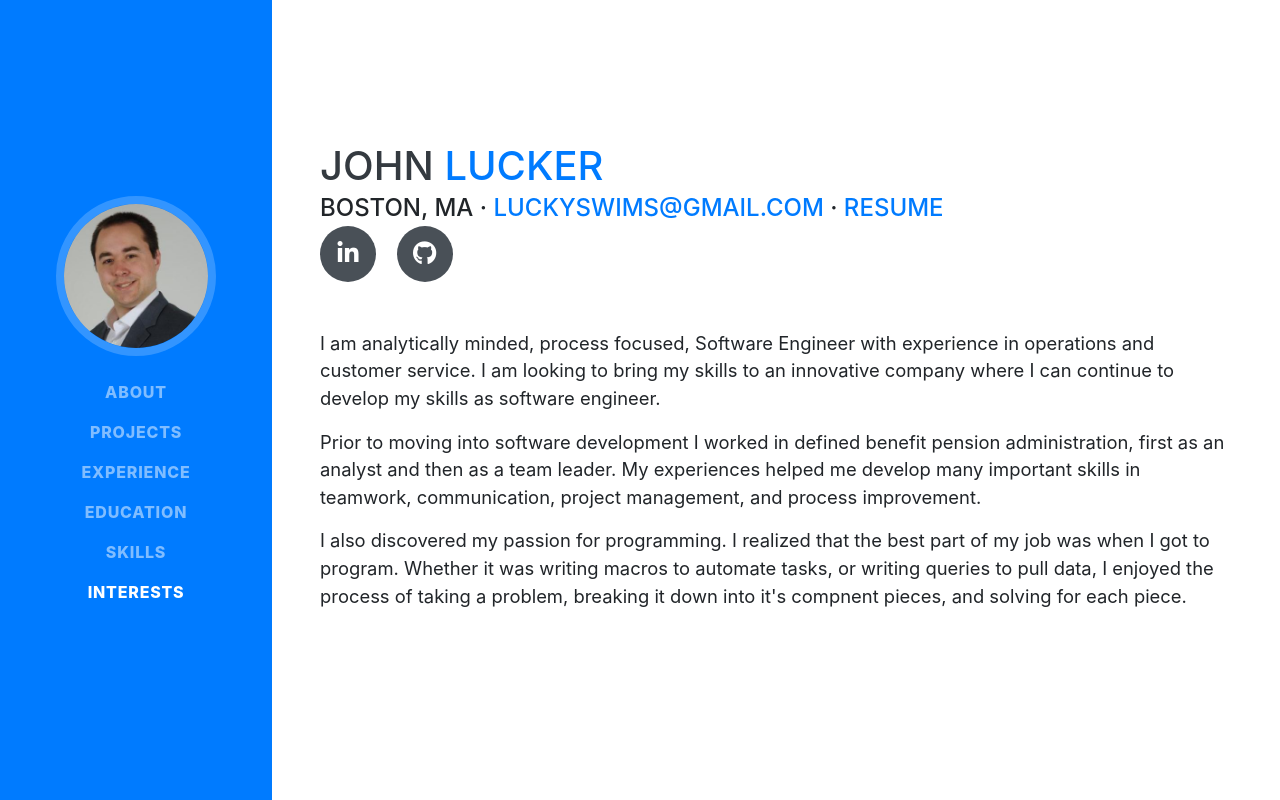
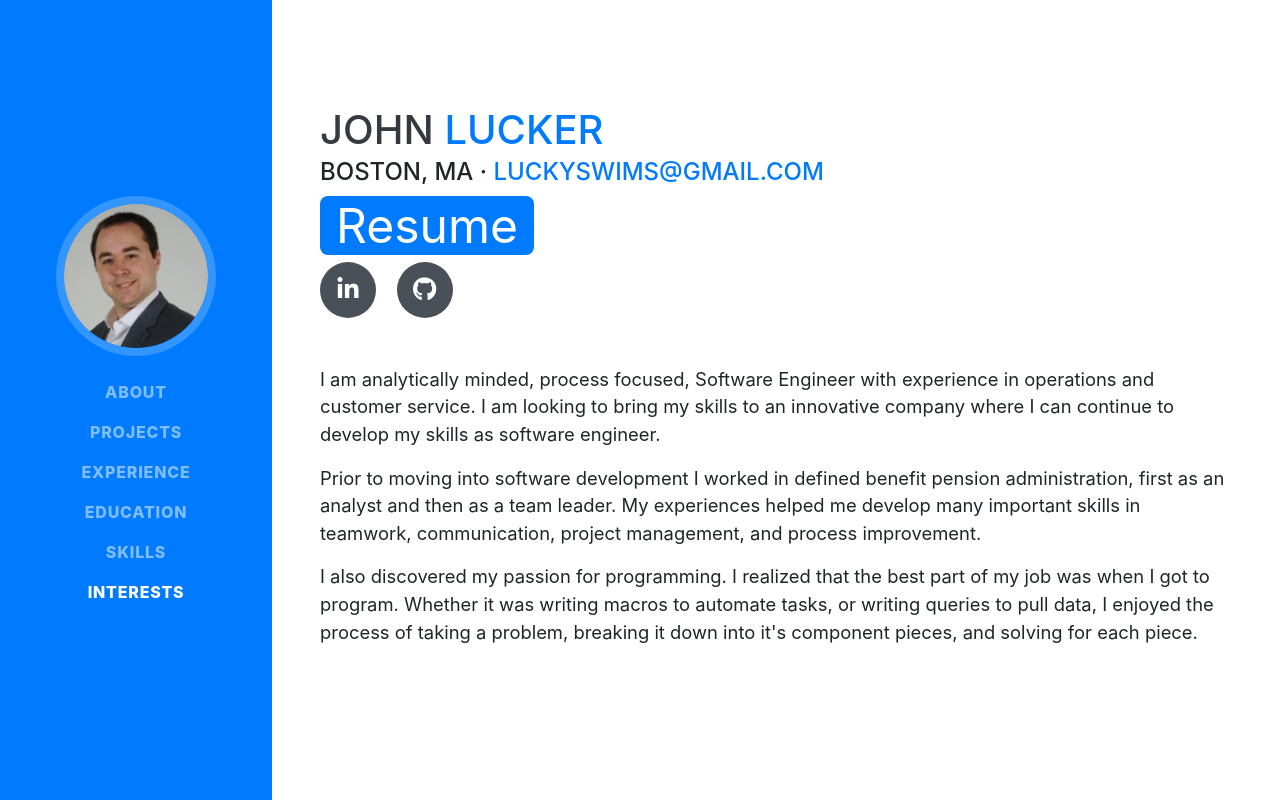
Before and after one commit to luckyswims/luckyswims.github.io, a website with bundled scripts: page index.html in a window 1280 px wide. Shown: the top 800 px of the page. Built offline with nearby package versions, Linux system fonts and the light colour scheme; a web font is replaced by a local one.

Commit message:
Updated styling and fixed typos
Updated the styling of the resume link to make it stand out more
Updated the class of the dates for my TL job to match the other dates in
the Experience section
Fixed some typos

```diff
--- a/index.html
+++ b/index.html
@@ -68,7 +68,10 @@
           <span class="text-primary">Lucker</span>
         </h1>
         <div class="subheading">Boston, MA ·
-          <a href="mailto:luckyswims@gmail.com">luckyswims@gmail.com</a> · <a href="data/JohnLuckerResume.pdf" target="_blank">resume</a>
+          <a href="mailto:luckyswims@gmail.com">luckyswims@gmail.com</a>
+        </div>
+        <div class="resume-link bg-primary">
+          <a href="data/JohnLuckerResume.pdf" target="_blank">Resume</a>
         </div>
         <div class="social-icons mb-5">
           <a href="https://www.linkedin.com/in/john-lucker/" target="_blank" title="LinkedIn">
@@ -80,7 +83,7 @@
         </div>
         <p class="lead">I am analytically minded, process focused, Software Engineer with experience in operations and customer service. I am looking to bring my skills to an innovative company where I can continue to develop my skills as software engineer.</p>
         <p class="lead">Prior to moving into software development I worked in defined benefit pension administration, first as an analyst and then as a team leader. My experiences helped me develop many important skills in teamwork, communication, project management, and process improvement.</p>
-        <p class="lead mb-5">I also discovered my passion for programming. I realized that the best part of my job was when I got to program. Whether it was writing macros to automate tasks, or writing queries to pull data, I enjoyed the process of taking a problem, breaking it down into it's compnent pieces, and solving for each piece.</p>
+        <p class="lead mb-5">I also discovered my passion for programming. I realized that the best part of my job was when I got to program. Whether it was writing macros to automate tasks, or writing queries to pull data, I enjoyed the process of taking a problem, breaking it down into it's component pieces, and solving for each piece.</p>
       </div>
     </section>
 
@@ -155,7 +158,7 @@
             <div class="subheading mb-3">Mercer/Morneau Shepell</div>
             <p>Managed a team of 5 analysts working on two clients. Lead regular client meetings, and act as the primary point of contact for clients. Developed reports on participant populations, and tools to automate the review of complex calculations.</p>
           </div>
-          <div class="project-link text-md-right">
+          <div class="resume-date text-md-right">
             <span class="text-primary">May 2018 - February 2020</span>
           </div>
         </div>
@@ -282,8 +285,8 @@
     <section class="resume-section p-3 p-lg-5 d-flex align-items-center" id="interests">
       <div class="w-100">
         <h2 class="mb-5">Interests</h2>
-        <p>When I'm not working on development projects I enjoy gaming (video games, board game, role playing games, etc), reading (sci-fi, fantasy, and history), and cooking.</p>
-        <p class="mb-0">When I'm out and about I enjoy going on brewery tours, going out to restaurants, skiing, hiking, sailing, and swiming.</p>
+        <p>When I'm not working on development projects I enjoy gaming (video games, board games, role playing games, etc), reading (sci-fi, fantasy, and history), and cooking.</p>
+        <p class="mb-0">When I'm out and about I enjoy going on brewery tours, going out to restaurants, skiing, hiking, sailing, and swimming.</p>
       </div>
     </section>
 
--- a/scss/_global.scss
+++ b/scss/_global.scss
@@ -78,3 +78,20 @@ p.lead {
     }
   }
 }
+.resume-link {
+  border-radius: 0.5rem;
+  display: inline;
+  font-size: 3rem;
+  &:hover {
+    background-color: darken($primary, 15%) !important;
+  }
+  a {
+    color: $white !important;
+    @include heading-font;
+    padding: 0 1rem;
+    text-decoration: none;
+    &:hover {
+      color: darken($white, 15%) !important;
+    }
+  }
+}
```
Also changed, not shown: css/resume.css, css/resume.min.css.
